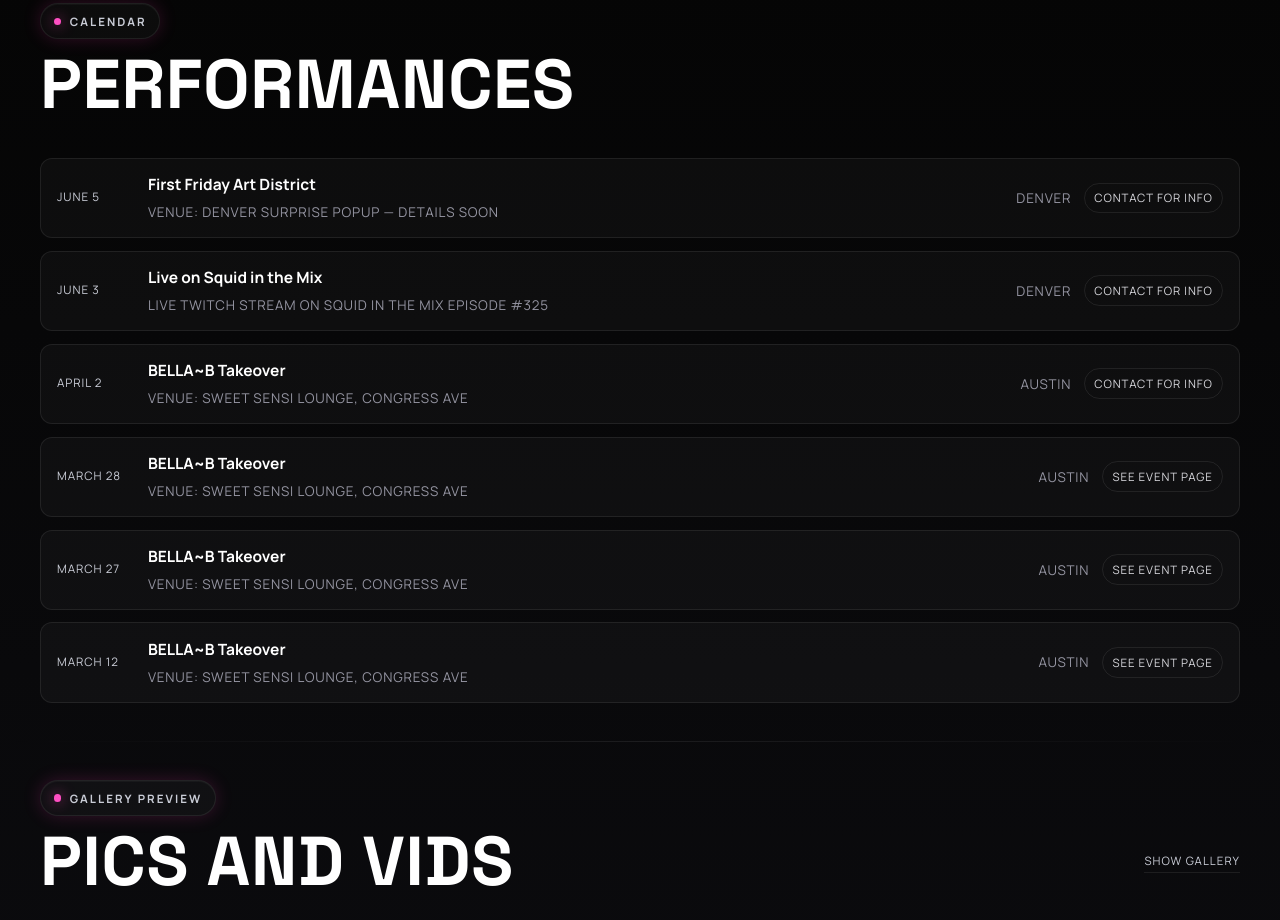
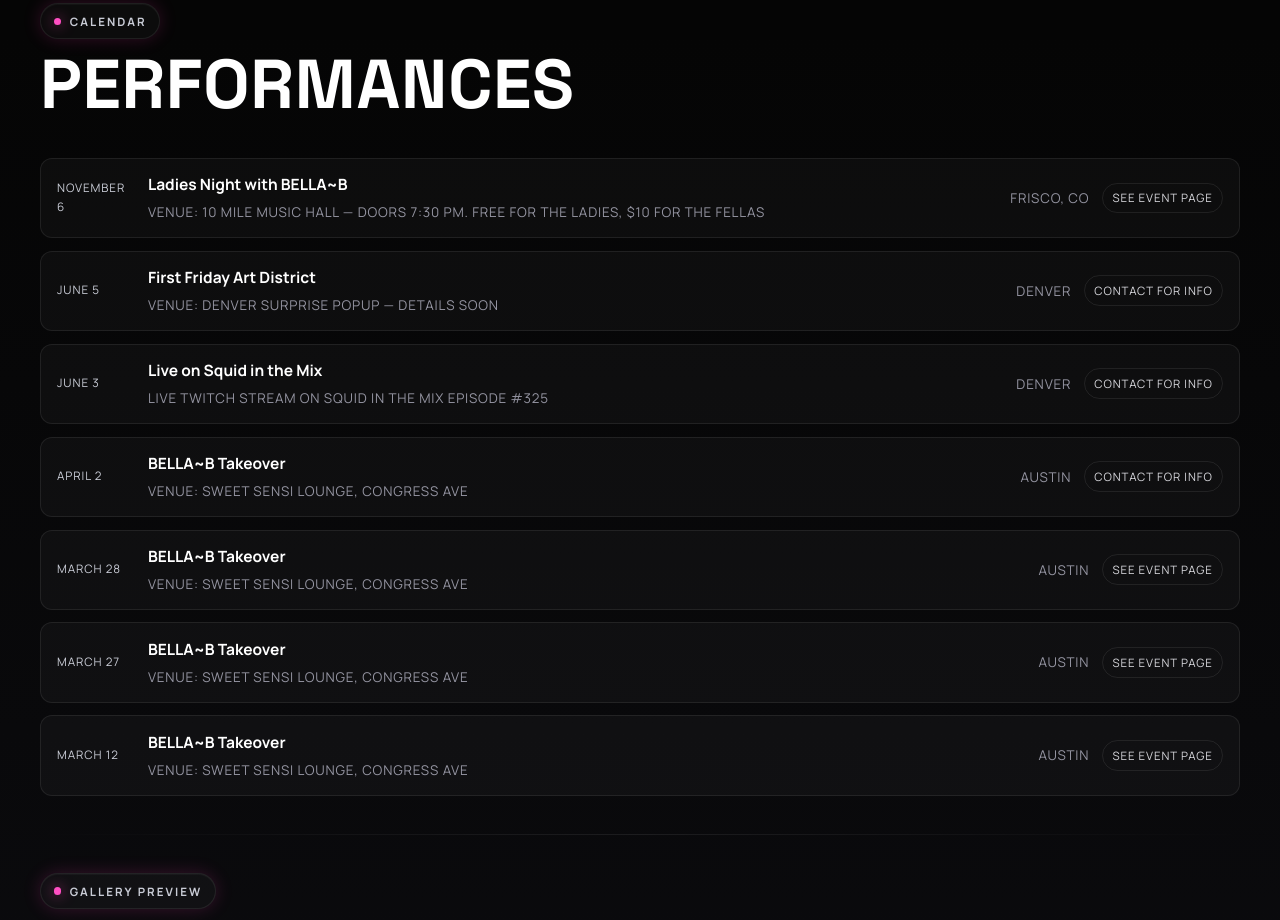
Before and after one commit to jasoncookdesign/djbellab, a plain HTML site: page index.html in a window 1280 px wide. Shown: the part 2930-3850 px from the top of the page. Drawn offline with Linux system fonts and the light colour scheme.

Commit message:
feat: add 10 Mile Music Hall Ladies Night to calendar and Burning Man photo to gallery

```diff
--- a/index.html
+++ b/index.html
@@ -164,6 +164,16 @@
           </header>
           <ul class="event-row reveal">
             <li>
+              <time datetime="2026-11-06">November 6</time>
+              <div class="event-main">
+                <strong>Ladies Night with BELLA~B</strong>
+                <span>Venue: 10 Mile Music Hall — Doors 7:30 PM. Free for the ladies, $10 for the fellas</span>
+              </div>
+              <span class="event-city">Frisco, CO</span>
+              <a class="event-link" href="https://10milemusic.com/show/ladies-night-dance-party-w-dj-bellab-free-admission-for-the-ladies/" target="_blank" rel="noopener noreferrer">See event
+                page</a>
+            </li>
+            <li>
               <time datetime="2026-06-05">June 5</time>
               <div class="event-main">
                 <strong>First Friday Art District</strong>
```
Also changed, not shown: gallery.html (+5 -0 lines), assets/gallery/artist-image-rancho-sparkle-pony.jpg (added).
